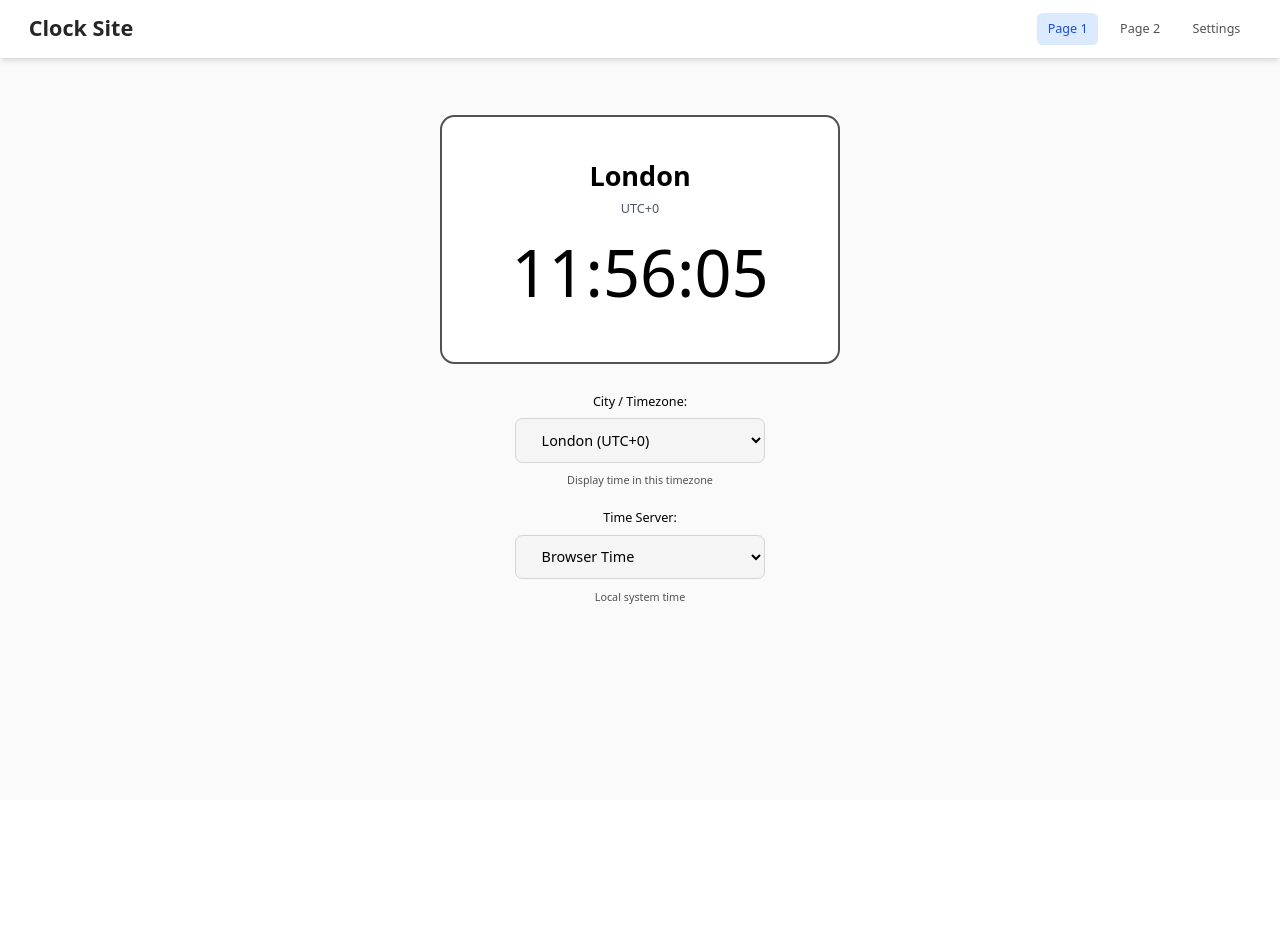
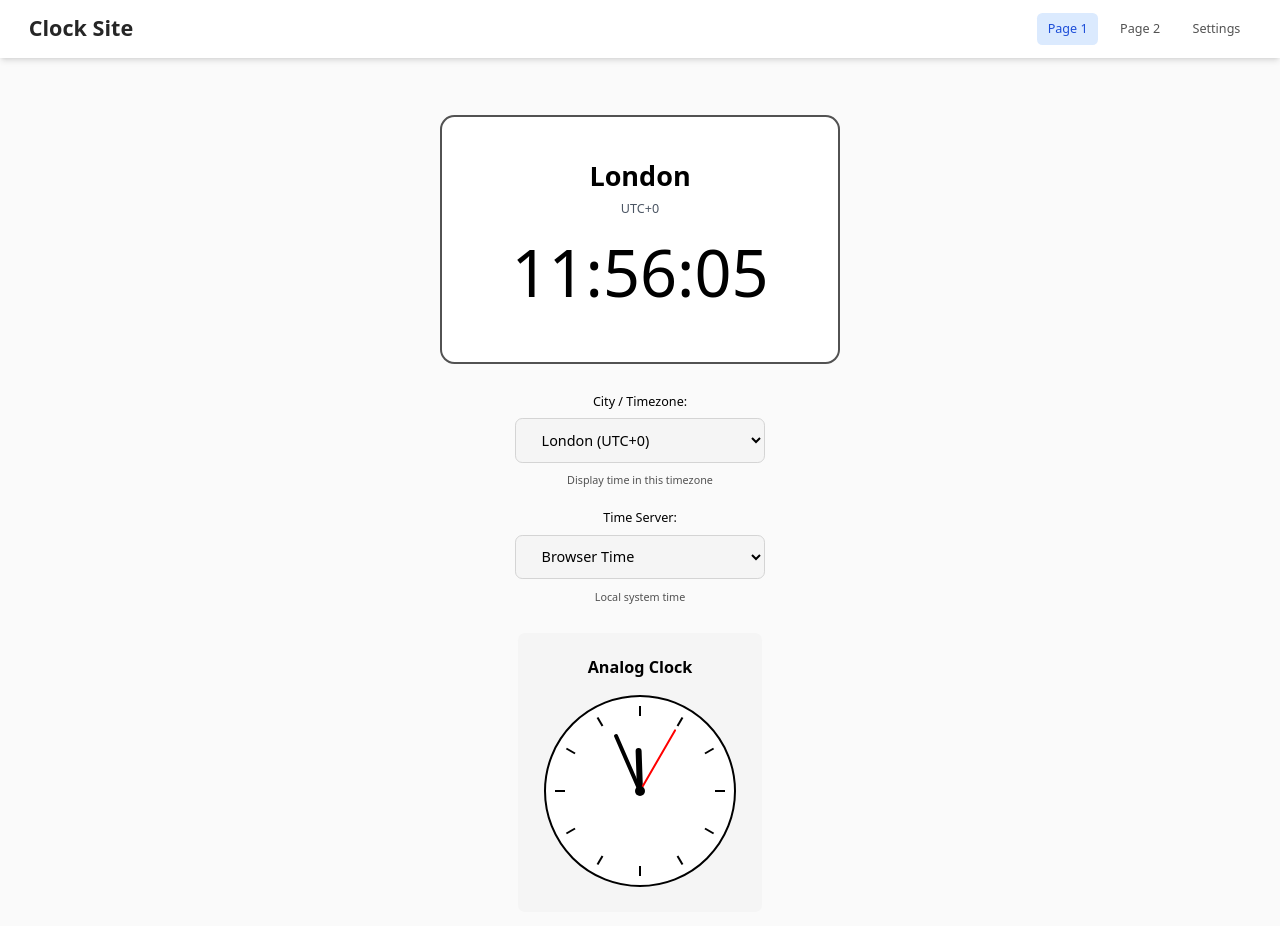
Before and after one commit to tobyhogan/react-clock-site, a React (Vite) app: page /page1 in a window 1280 px wide. Shown: the top 926 px of the page. Before the commit the page ends 800 px from the top, so only its background shows below. Built offline with nearby package versions, Linux system fonts and the light colour scheme.

Commit message:
version 1.1.9

```diff
--- a/src/1-components-&-utilities/2-page-specific/1-page1/2-components/Component2.tsx
+++ b/src/1-components-&-utilities/2-page-specific/1-page1/2-components/Component2.tsx
@@ -1,6 +1,6 @@
 import { useEffect, useState } from 'react';
 
-const Page1 = () => {
+const AnalogClock = () => {
   const [time, setTime] = useState(new Date());
 
   useEffect(() => {
@@ -21,14 +21,9 @@ const Page1 = () => {
   const hoursAngle = ((hours % 12 + minutes / 60) / 12) * 360;
 
   return (
-    <div className="p-8">
-      <p className="text-[22px] dark:text-white mb-8">Page 1 - Time Displays</p>
-
-      <div className="space-y-12">
-
-        {/* 2. Analog Clock */}
-        <div className="bg-gray-100 dark:bg-gray-800 p-6 rounded-lg">
-          <h2 className="text-lg font-semibold mb-3 dark:text-white">Analog Clock</h2>
+    <div className="flex flex-col items-center justify-center py-8">
+      <div className="bg-neutral-100 dark:bg-neutral-800 p-6 rounded-lg">
+        <h2 className="text-lg font-semibold mb-3 dark:text-white text-center">Analog Clock</h2>
           <svg width="200" height="200" viewBox="0 0 200 200" className="mx-auto">
             {/* Clock face */}
             <circle cx="100" cy="100" r="95" fill="white" stroke="black" strokeWidth="2" />
@@ -90,14 +85,8 @@ const Page1 = () => {
             <circle cx="100" cy="100" r="5" fill="black" />
           </svg>
         </div>
-
-
-
-      </div>
-
-
     </div>
   );
 };
 
-export default Page1;
+export default AnalogClock;
--- a/src/pages/Page1.tsx
+++ b/src/pages/Page1.tsx
@@ -1,9 +1,11 @@
 import Clock from '../1-components-&-utilities/2-page-specific/1-page1/2-components/Component1';
+import AnalogClock from '../1-components-&-utilities/2-page-specific/1-page1/2-components/Component2';
 
 const Page1 = () => {
   return (
     <div className="container mx-auto px-4 py-8">
       <Clock />
+      <AnalogClock />
     </div>
   );
 };
```
